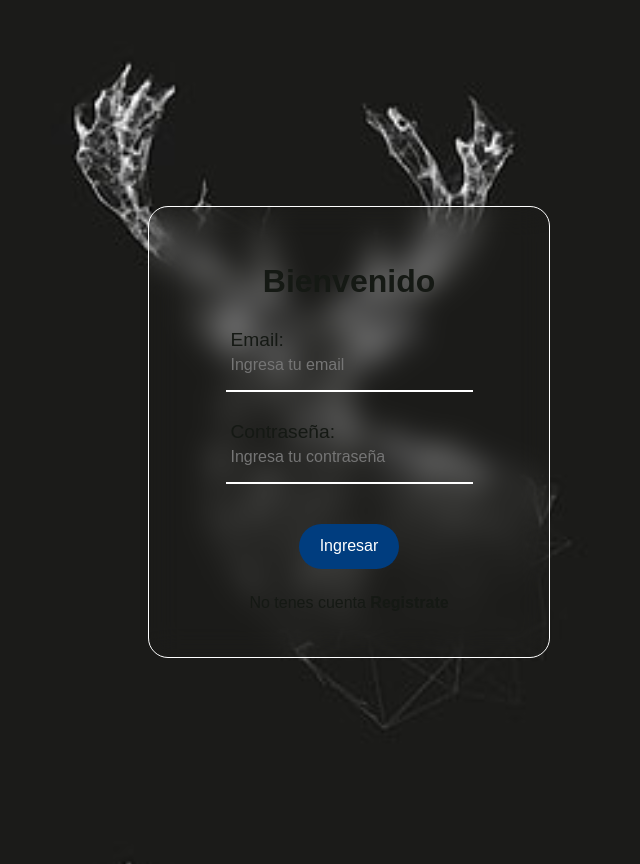
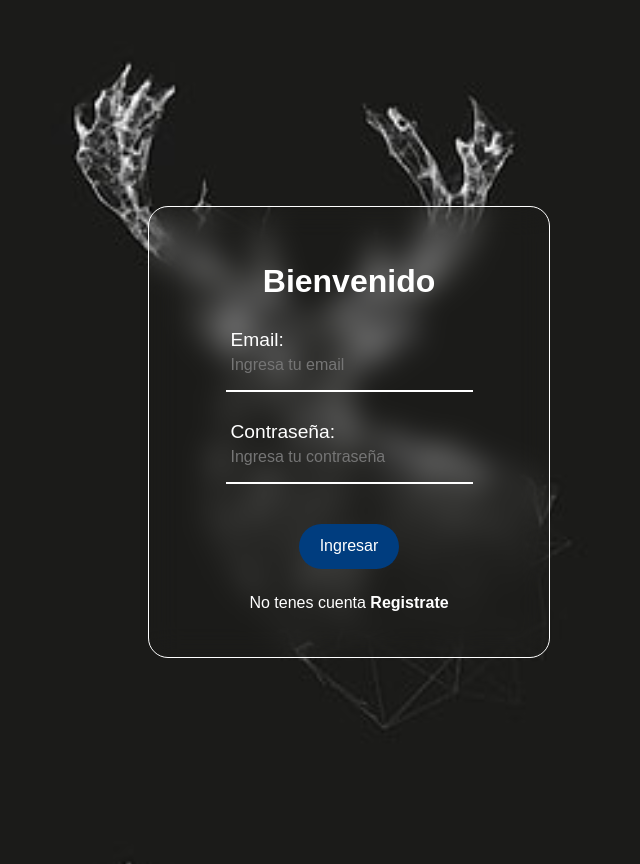
Before and after one commit to dasava11/gestordeturnos, a React (Create React App) app in the folder app/: page / in a window 1280 px wide. Shown: the whole page, without its empty margins (291-931 px from the left). Built offline with nearby package versions, Linux system fonts and the light colour scheme.

Commit message:
Cambio el color de las fuentes.

```diff
--- a/app/src/components/Loger/Loger.module.css
+++ b/app/src/components/Loger/Loger.module.css
@@ -9,7 +9,7 @@ section {
 h2 {
     font-size: 2em;
     text-align: center;
-    color: #151914;
+    color: white;
 }
 
 .formBox {
@@ -36,7 +36,7 @@ h2 {
     position: absolute;
     left: 5px;
     transform: translateY(-50%);
-    color: #151914;
+    color: white;
     font-size: 1.2em;
     pointer-events: none;
 }
@@ -79,14 +79,14 @@ h2 {
 
 .register{
     font-size: 1em;
-    color: #151914;
+    color: white;
     text-align: center;
     margin: 25px 0 10px;
 }
 
 .register p a{
     text-decoration: none;
-    color: #151914;
+    color: white;
     font-weight: 600;
 }
 
```
